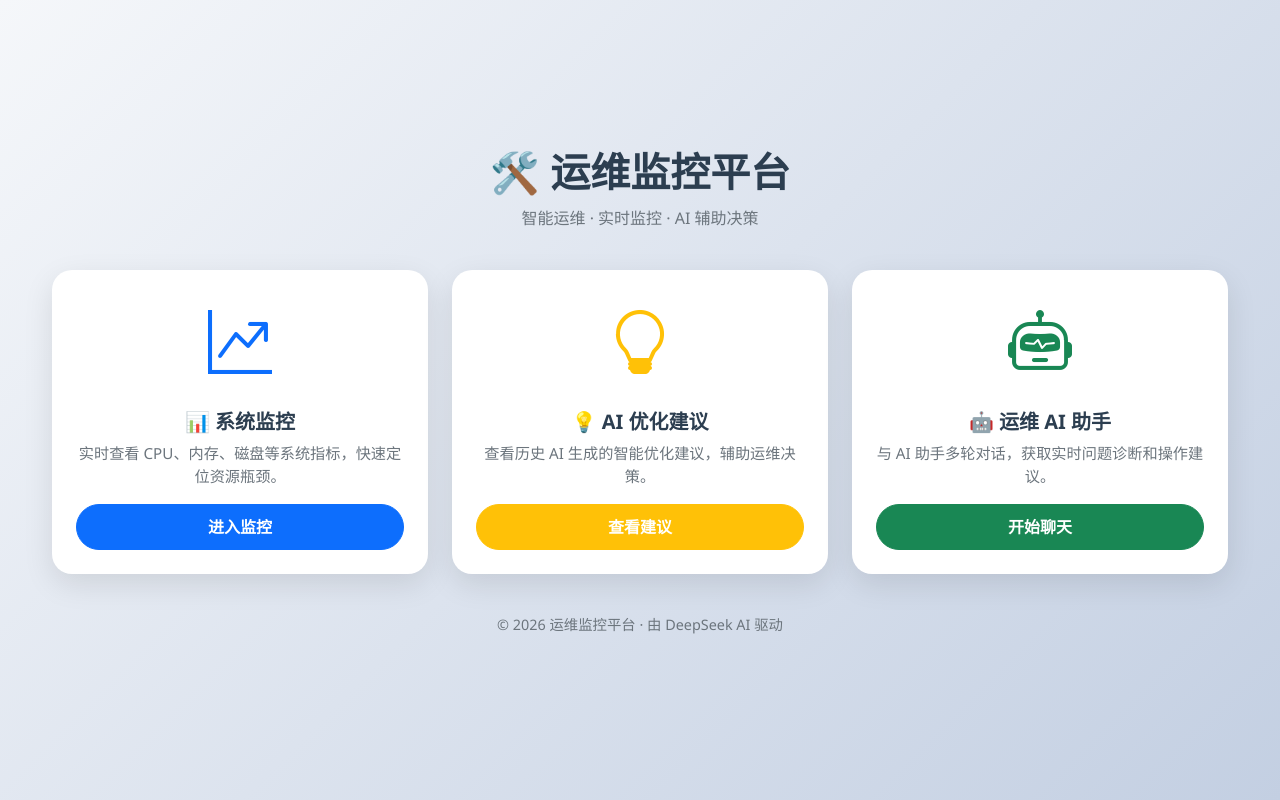
After one commit to fstmsadas/ai-advisor, a Flask app: page / in a window 1280 px wide. The commit adds this page. Run offline with Flask 3, Linux system fonts and the light colour scheme.

Commit message:
feat: 项目完整功能实现
- 新增首页导航，整合监控/建议/聊天三大模块

- 监控页面展示 system_metrics 实时数据

- AI 建议自动入库（cpu超阈值触发）

- 多轮对话支持会话历史记忆（Redis）

- 调度器每小时采集指标，整点后5分执行

- 新增 advice 页面展示历史建议

- 所有页面添加返回首页导航

- 一键启动脚本 start.sh 支持 start/stop/restart/status

- 完善错误处理和日志记录

```diff
--- a/app.py
+++ b/app.py
@@ -11,7 +11,10 @@ CORS(app)
 # ---------- 日志 ----------
 logging.basicConfig(level=logging.INFO)
 logger = logging.getLogger(__name__)
-
+# ---------- 首页 ----------
+@app.route('/')
+def index():
+    return render_template('index.html')
 # ---------- 健康检查 ----------
 @app.route('/health', methods=['GET'])
 def health():
@@ -21,7 +24,7 @@ def health():
         "redis_host": config.REDIS_HOST
     })
 
-# ---------- 用户分页查询 (已有) ----------
+# ---------- 用户分页查询 ----------
 @app.route('/api/users', methods=['GET'])
 def get_users():
     try:
@@ -71,7 +74,7 @@ def get_users():
         logger.error(f"查询异常: {e}")
         return jsonify({"code": 500, "msg": str(e)}), 500
 
-# ---------- AI 单轮生成 (已有) ----------
+# ---------- AI 单轮生成 ----------
 @app.route('/api/ai', methods=['GET'])
 def ai_generate():
     prompt = request.args.get('prompt')
@@ -85,12 +88,11 @@ def ai_generate():
     except Exception as e:
         return jsonify({"code": 500, "msg": str(e)}), 500
 
-# ==================== 新增功能 ====================
+# ==================== 监控与聊天 ====================
 
 # ---------- 监控数据表格页面 ----------
 @app.route('/monitor')
 def monitor():
-    """展示系统监控数据表格"""
     try:
         sql = """
             SELECT id, cpu_percent, memory_percent, disk_usage, load_avg, timestamp
@@ -143,6 +145,44 @@ def clear_chat():
     clear_chat_history(session_id)
     return jsonify({"code": 0, "msg": "历史已清除"})
 
+# ==================== AI 建议历史 ====================
+
+# ---------- AI 建议历史页面 ----------
+@app.route('/advice')
+def advice_list():
+    try:
+        sql = """
+            SELECT id, advice_text, cpu_percent, created_at
+            FROM ai_advice
+            ORDER BY id DESC
+            LIMIT 50
+        """
+        rows = execute_query(sql)
+        columns = ['id', 'advice_text', 'cpu_percent', 'created_at']
+        advices = [dict(zip(columns, row)) for row in rows]
+        return render_template('advice.html', advices=advices)
+    except Exception as e:
+        return f"<h1>错误</h1><p>{e}</p>", 500
+
+# ---------- AI 建议历史 API ----------
+@app.route('/api/advice', methods=['GET'])
+def api_advice():
+    limit = request.args.get('limit', default=50, type=int)
+    limit = min(limit, 200)  # 限制最大条数
+    try:
+        sql = """
+            SELECT id, advice_text, cpu_percent, created_at
+            FROM ai_advice
+            ORDER BY id DESC
+            LIMIT %s
+        """
+        rows = execute_query(sql, (limit,))
+        columns = ['id', 'advice_text', 'cpu_percent', 'created_at']
+        data = [dict(zip(columns, row)) for row in rows]
+        return jsonify({"code": 0, "data": data})
+    except Exception as e:
+        return jsonify({"code": 500, "msg": str(e)}), 500
+
 # ---------- 启动 ----------
 if __name__ == '__main__':
     app.run(host='0.0.0.0', port=8000, debug=config.DEBUG)
--- /dev/null
+++ b/templates/index.html
@@ -0,0 +1,121 @@
+<!DOCTYPE html>
+<html lang="zh-CN">
+<head>
+    <meta charset="UTF-8">
+    <meta name="viewport" content="width=device-width, initial-scale=1.0">
+    <title>运维监控平台</title>
+    <link href="https://cdn.jsdelivr.net/npm/bootstrap@5.3.0/dist/css/bootstrap.min.css" rel="stylesheet">
+    <link rel="stylesheet" href="https://cdn.jsdelivr.net/npm/bootstrap-icons@1.11.3/font/bootstrap-icons.min.css">
+    <style>
+        body {
+            background: linear-gradient(135deg, #f5f7fa 0%, #c3cfe2 100%);
+            min-height: 100vh;
+            display: flex;
+            align-items: center;
+            justify-content: center;
+            font-family: 'Segoe UI', Tahoma, Geneva, Verdana, sans-serif;
+        }
+        .container {
+            max-width: 1200px;
+        }
+        .card {
+            border: none;
+            border-radius: 20px;
+            box-shadow: 0 10px 30px rgba(0, 0, 0, 0.1);
+            transition: transform 0.3s ease, box-shadow 0.3s ease;
+            cursor: pointer;
+            height: 100%;
+        }
+        .card:hover {
+            transform: translateY(-10px);
+            box-shadow: 0 20px 40px rgba(0, 0, 0, 0.15);
+        }
+        .card-icon {
+            font-size: 4rem;
+            margin-bottom: 20px;
+            display: block;
+        }
+        .card-title {
+            font-weight: 700;
+            color: #2c3e50;
+        }
+        .card-text {
+            color: #6c757d;
+            font-size: 0.95rem;
+        }
+        .btn-custom {
+            border-radius: 30px;
+            padding: 10px 30px;
+            font-weight: 600;
+            transition: all 0.3s;
+        }
+        .btn-custom:hover {
+            transform: scale(1.05);
+        }
+        .footer {
+            margin-top: 40px;
+            text-align: center;
+            color: #6c757d;
+            font-size: 0.9rem;
+        }
+        .header-title {
+            font-size: 2.5rem;
+            font-weight: 700;
+            color: #2c3e50;
+            margin-bottom: 10px;
+        }
+        .header-subtitle {
+            color: #6c757d;
+            margin-bottom: 40px;
+        }
+    </style>
+</head>
+<body>
+    <div class="container">
+        <div class="text-center">
+            <h1 class="header-title">🛠️ 运维监控平台</h1>
+            <p class="header-subtitle">智能运维 · 实时监控 · AI 辅助决策</p>
+        </div>
+
+        <div class="row g-4">
+            <!-- 卡片 1：系统监控 -->
+            <div class="col-md-4">
+                <div class="card p-4 text-center" onclick="location.href='/monitor'">
+                    <i class="bi bi-graph-up-arrow card-icon text-primary"></i>
+                    <h5 class="card-title">📊 系统监控</h5>
+                    <p class="card-text">实时查看 CPU、内存、磁盘等系统指标，快速定位资源瓶颈。</p>
+                    <a href="/monitor" class="btn btn-primary btn-custom">进入监控</a>
+                </div>
+            </div>
+
+            <!-- 卡片 2：AI 建议 -->
+            <div class="col-md-4">
+                <div class="card p-4 text-center" onclick="location.href='/advice'">
+                    <i class="bi bi-lightbulb card-icon text-warning"></i>
+                    <h5 class="card-title">💡 AI 优化建议</h5>
+                    <p class="card-text">查看历史 AI 生成的智能优化建议，辅助运维决策。</p>
+                    <a href="/advice" class="btn btn-warning btn-custom text-white">查看建议</a>
+                </div>
+            </div>
+
+            <!-- 卡片 3：AI 助手 -->
+            <div class="col-md-4">
+                <div class="card p-4 text-center" onclick="location.href='/chat'">
+                    <i class="bi bi-robot card-icon text-success"></i>
+                    <h5 class="card-title">🤖 运维 AI 助手</h5>
+                    <p class="card-text">与 AI 助手多轮对话，获取实时问题诊断和操作建议。</p>
+                    <a href="/chat" class="btn btn-success btn-custom">开始聊天</a>
+                </div>
+            </div>
+        </div>
+
+        <div class="footer">
+            <p>© 2026 运维监控平台 · 由 DeepSeek AI 驱动</p>
+        </div>
+    </div>
+
+    <!-- Bootstrap JS (用于交互) -->
+    <script src="https://cdn.jsdelivr.net/npm/bootstrap@5.3.0/dist/js/bootstrap.bundle.min.js"></script>
+    <!-- 可选：使整张卡片可点击（onclick 已实现） -->
+</body>
+</html>
```
Also changed, not shown: ai_advisor.py (+10 -11 lines), db.py (+18 -1 lines), scheduler.py (+29 -21 lines), templates/advice.html (added, +56 -0 lines), templates/chat.html (+25 -5 lines), 1 other file.
